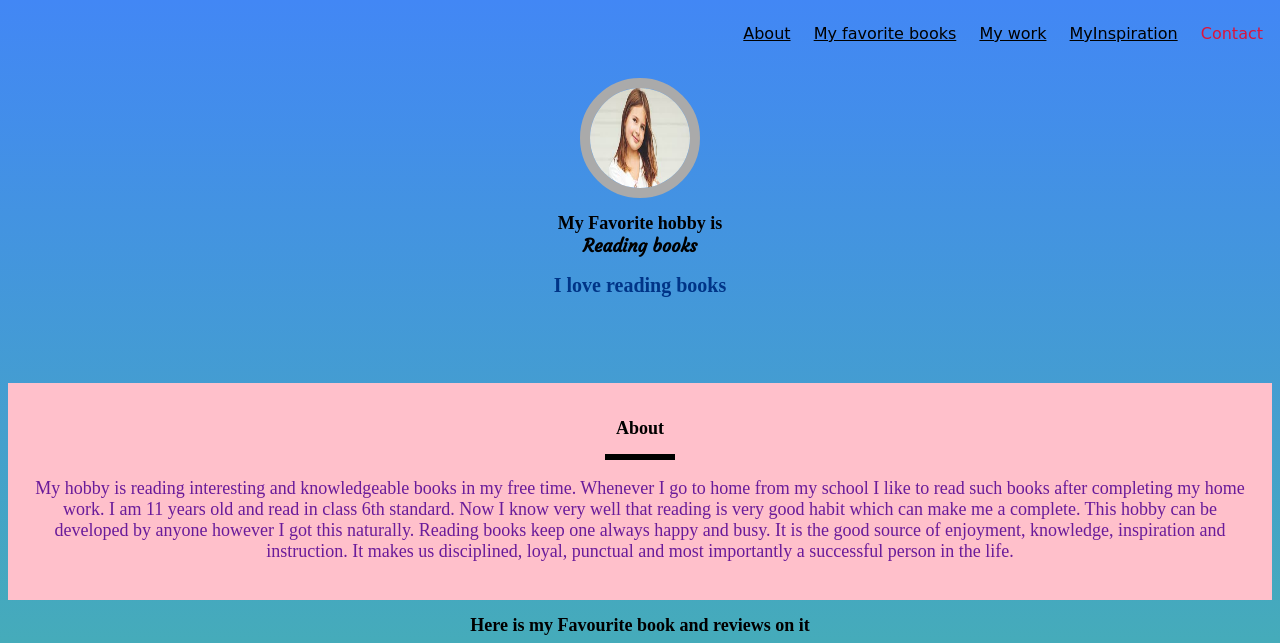
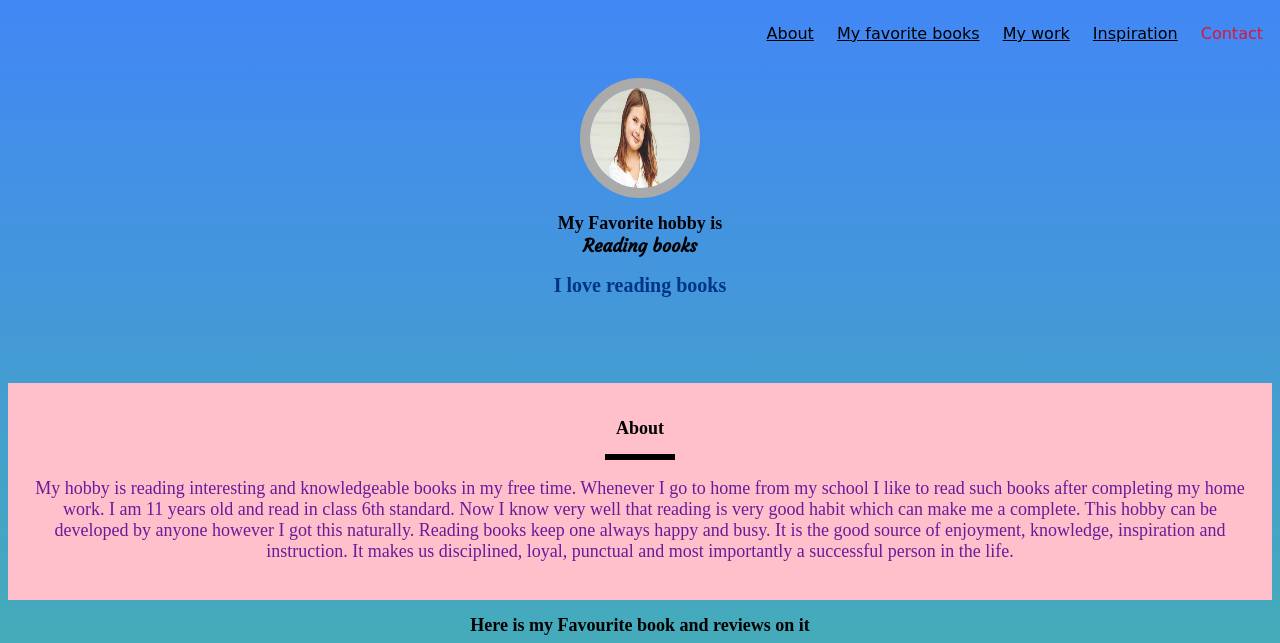
Before and after one commit to AroohiSharma/MyFavourite, a plain HTML site: page index.html in a window 1280 px wide. Shown: the top 643 px of the page. Drawn offline with Linux system fonts and the light colour scheme.

Commit message:
Update index.html

```diff
--- a/index.html
+++ b/index.html
@@ -13,7 +13,7 @@
         <li class="link"><a href="#bio">About</a></li>
         <li class="link"><a href="#References">My favorite books</a></li>
         <li class="link"><a href="#Mywork">My work</a></li>
-        <li class="link"><a href= "#Inspiration">MyInspiration</a></li>
+        <li class="link"><a href= "#MyInspiration">Inspiration</a></li>
         <li class="link">Contact</li>
     </ul>
     <section id="welcome">
```
